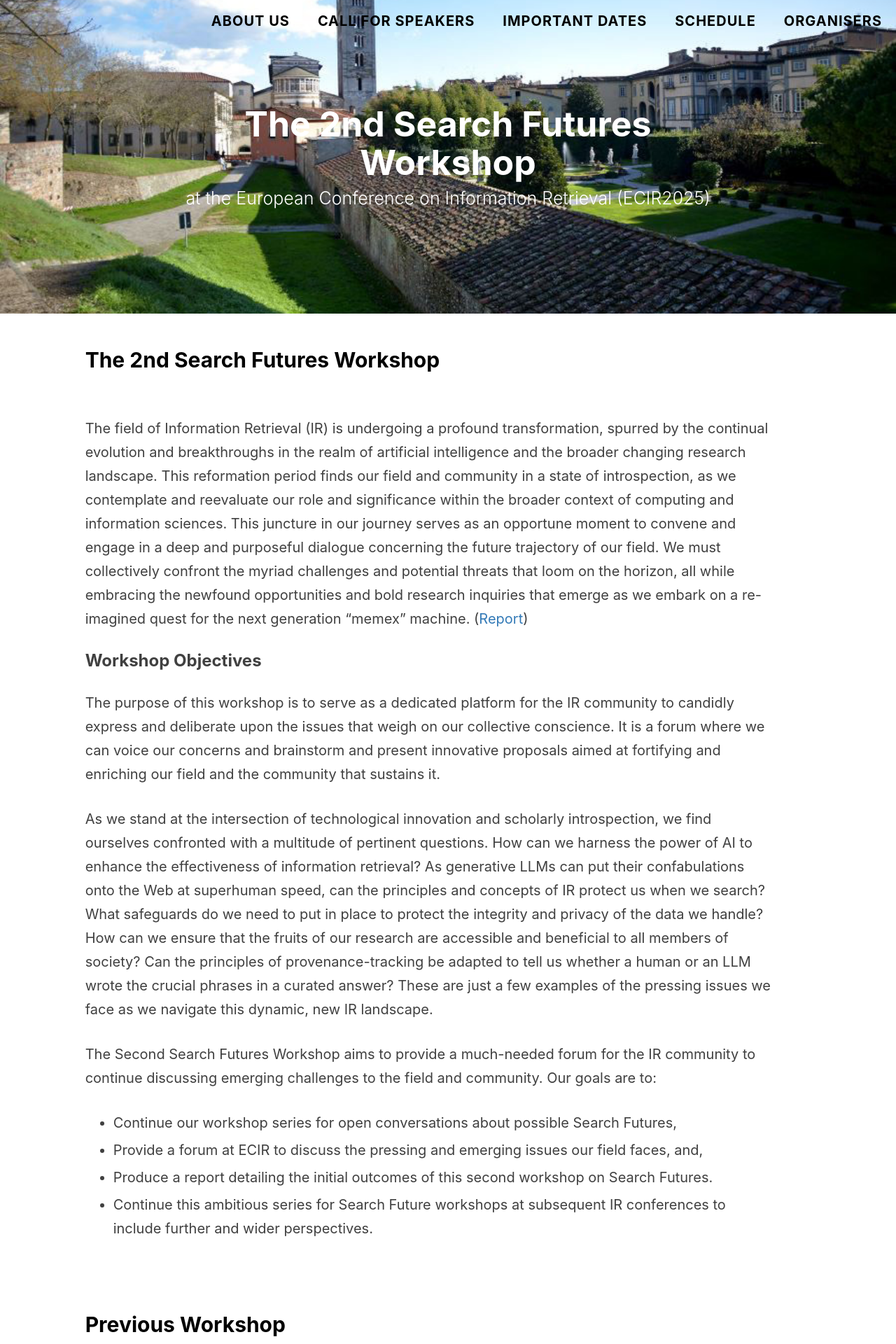
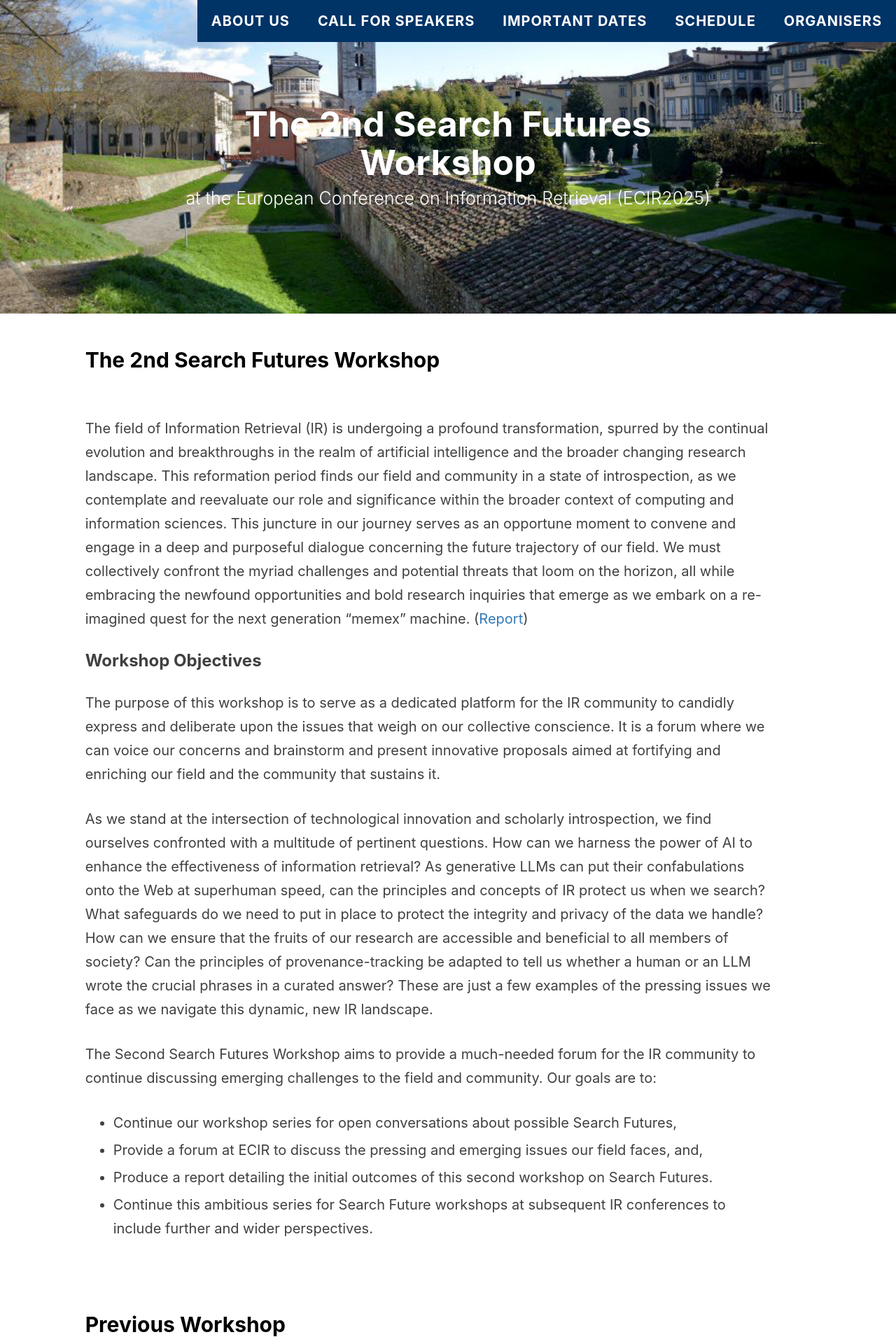
Before and after one commit to SearchFutures/SearchFutures.github.io, a Jekyll site: the page built from index.md, in a window 1280 px wide. Shown: the top 1920 px of the page at 70% size. Built offline with Jekyll 4.4.1, drawn with Linux system fonts in a browser that asks for light colours; nearby versions of some CDN libraries; our own code applies the rules of GitHub Pages for plain Markdown files.

Commit message:
Update nav.html

```diff
--- a/_includes/nav.html
+++ b/_includes/nav.html
@@ -28,7 +28,7 @@
                     {% for name in anchor_names %}
                         <li>
 <!--                             <a href="{{ name | prepend:'#'}}" style="color: black">{{ name }}</a> -->
-                            <a href="{{ name | prepend:'#'}}" style="color: black; font-size: 20px; font-weight: 700;">{{ name }}</a>
+                           <a href="{{ name | prepend:'#'}}" style="color: white; font-size: 20px; font-weight: bold; background-color: #003366;">{{ name }}</a>
                         </li>
                     {% endfor %}
                 </ul>
```
